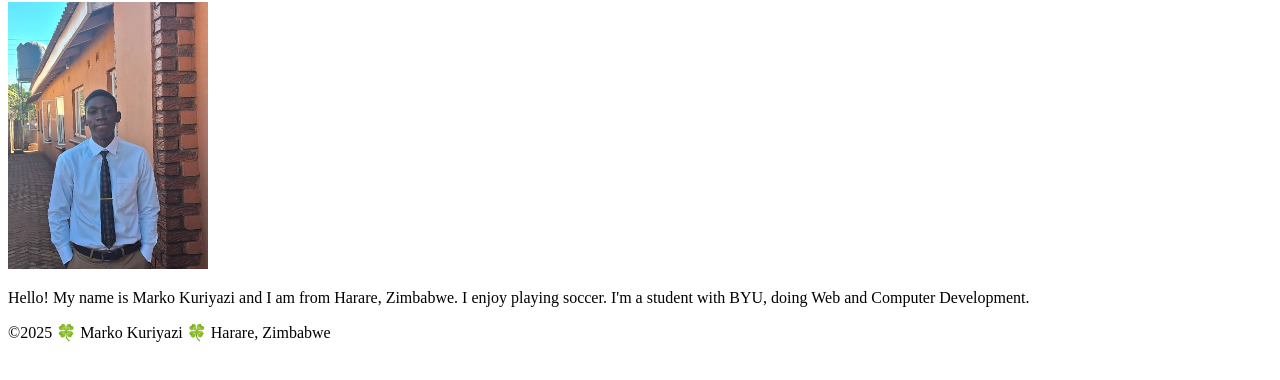
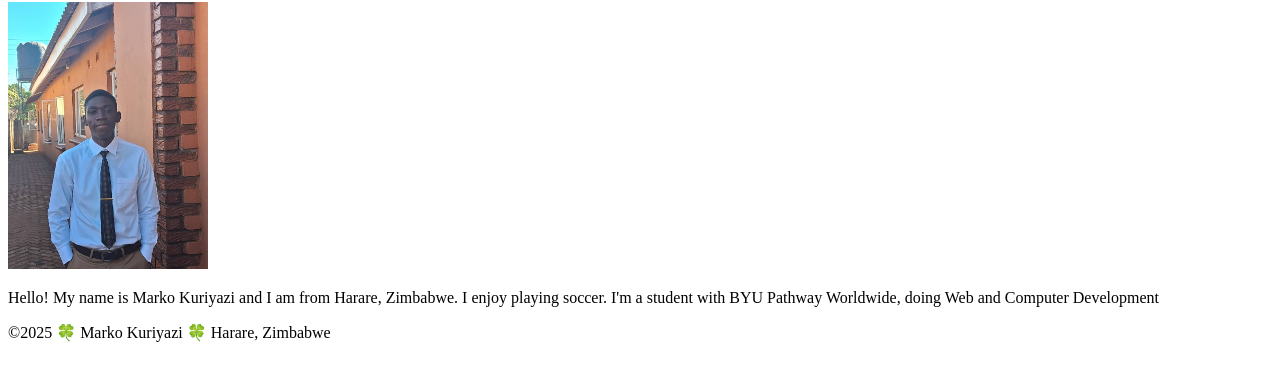
Before and after one commit to MK1980-o/wdd130, a plain HTML site: page index.html in a window 1280 px wide. Shown: the part 104-484 px from the top of the page. Drawn offline with Linux system fonts and the light colour scheme.

Commit message:
index.html

```diff
--- a/index.html
+++ b/index.html
@@ -16,7 +16,7 @@
     <main>
       <h1>Marko Kuriyazi | WDD 130</h1>
       <img src="images/profile.jpg" alt="Hello, my name is Marko Kuriyazi" width="200">
-      <p>Hello! My name is Marko Kuriyazi and I am from Harare, Zimbabwe. I enjoy playing soccer. I'm a student with BYU, doing Web and Computer Development. </p>
+      <p>Hello! My name is Marko Kuriyazi and I am from Harare, Zimbabwe. I enjoy playing soccer. I'm a student with BYU Pathway Worldwide, doing Web and Computer Development </p>
     </main>
     <footer>
       <p>©2025 🍀 Marko Kuriyazi 🍀 Harare, Zimbabwe</p>
```
